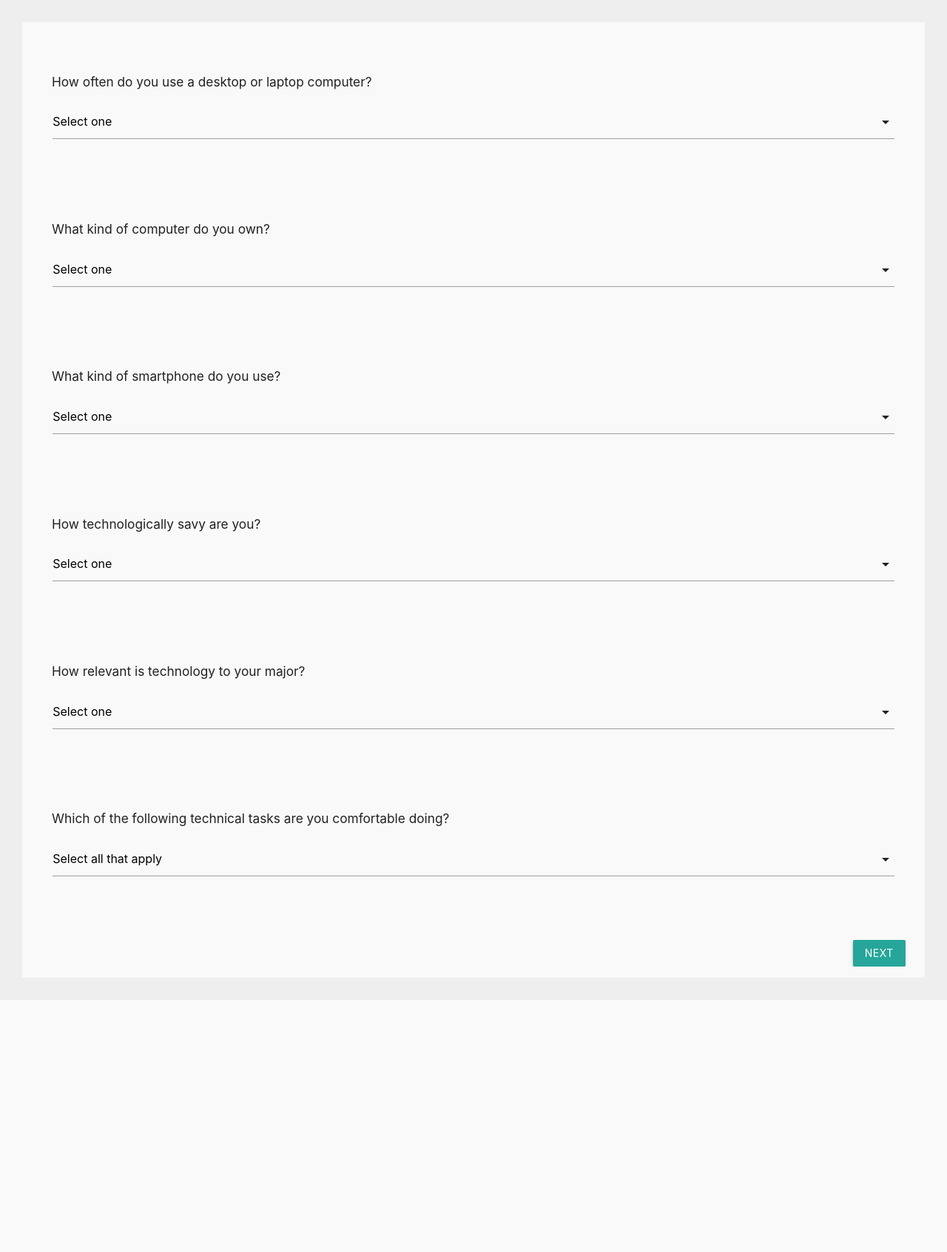
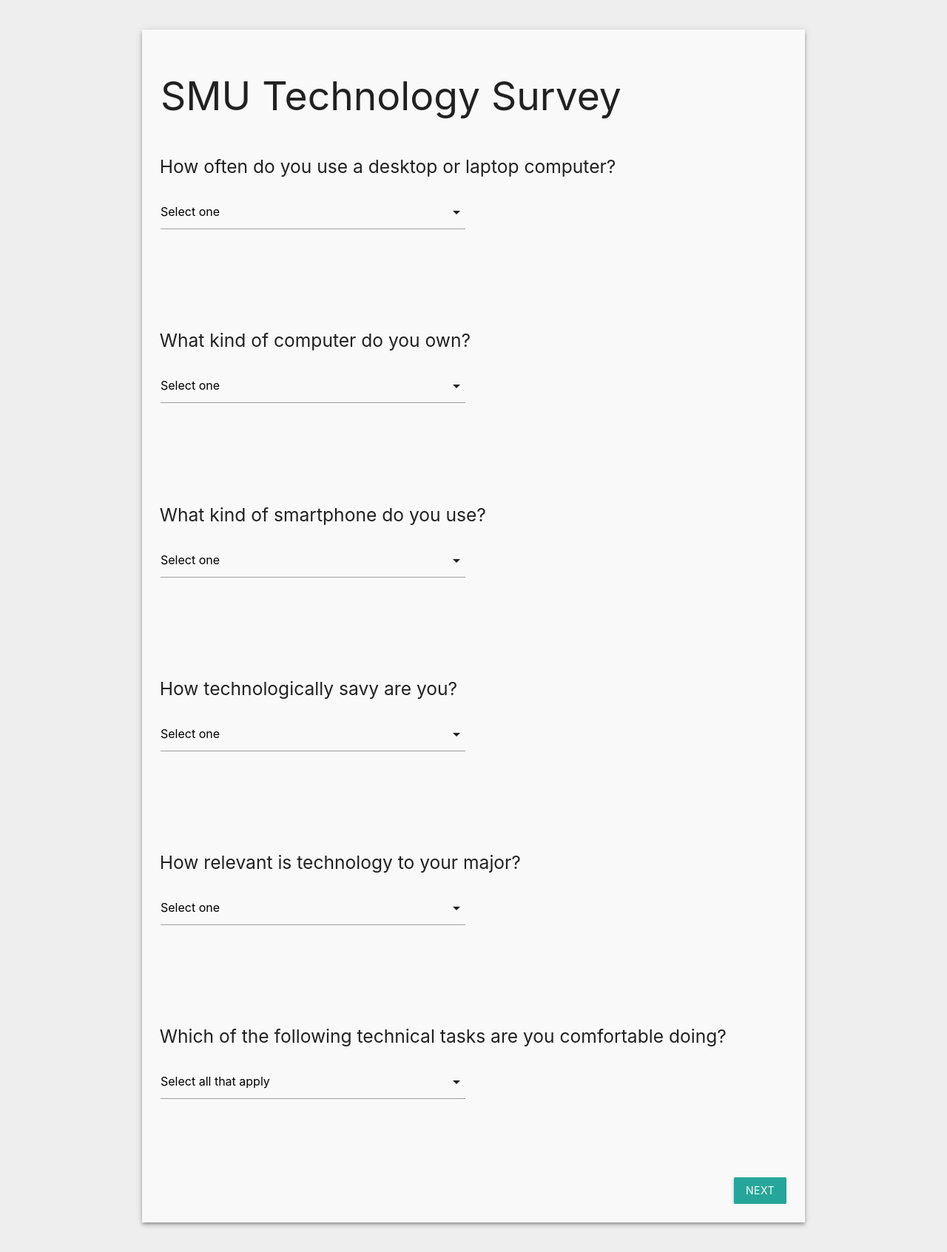
Before and after one commit to smitheric95/AB-Testing-Form, a PHP site: page /templates/index.phtml in a window 1280 px wide. Shown: the whole page at 74% size. Before the commit the page ends 1307 px from the top, so only its background shows below. Run offline with PHP 8.4, Linux system fonts and the light colour scheme.

Commit message:
more styling

```diff
--- a/AB-Testing-Form/public/css/main.css
+++ b/AB-Testing-Form/public/css/main.css
@@ -12,16 +12,21 @@
 	opacity: 0;
 }
 
-h6 {
+h5 {
 	margin-left: 10px;
 }
 
-.row {
-	margin: 30px;
+.container {
 	background-color: #f9f9f9;
-	padding: 15px;
+	padding: 25px;
+	margin-top: 40px;
+	margin-bottom: 40px;
 }
 
 body {
 	background-color: #eee;
 }
+
+.section {
+	margin-bottom: 50px;
+}
--- a/AB-Testing-Form/templates/index.phtml
+++ b/AB-Testing-Form/templates/index.phtml
@@ -30,17 +30,19 @@ $(document).ready(function(){
 
 </head>
 <body>
-
-<div class="row">
+<div class="container z-depth-2">
+	<h2>SMU Technology Survey</h2>
 	<form id="mainForm" action="/postForm" method="POST" class="col s12">
 <!--         <div class="page" id="page1">
-            <div class="row">
+
+		    <div class="row section">
 				<div class="progress">
 					<div class="indeterminate"></div>
 				</div>
             </div>
-            <div class="row">
-                <div class="input-field col s12">
+
+		    <div class="row section">
+                <div class="input-field col s12 m8 l6">
                     <input id="email" name="email" type="email" class="validate" required>
                     <label for="email">Email</label>
                     <span class="helper-text">Please enter a valid SMU email.</span>
@@ -51,9 +53,10 @@ $(document).ready(function(){
 		<div class="page" id="page2">
 
 			<!-- 1 -->
-		    <div class="row">
-		        <h6>How often do you use a desktop or laptop computer?  </h6>
-		        <div class="input-field col s12">
+
+		    <div class="row section">
+		        <h5>How often do you use a desktop or laptop computer?  </h5>
+		        <div class="input-field col s12 m8 l6">
 		            <select name="1.1" required="required" class="validate invalid">
 		                <option value="" disabled selected>Select one</option>
 		                <option value="1">More than 5 hours a day</option>
@@ -65,9 +68,10 @@ $(document).ready(function(){
 		    </div>
 
 		    <!-- 2 -->
-		    <div class="row">
-		        <h6>What kind of computer do you own?  </h6>
-		        <div class="input-field col s12">
+
+		    <div class="row section">
+		        <h5>What kind of computer do you own?  </h5>
+		        <div class="input-field col s12 m8 l6">
 		            <select name="1.2">
 		                <option value="" disabled selected>Select one</option>
 		                <option value="1">Mac (MacOS/OSX)</option>
@@ -81,9 +85,10 @@ $(document).ready(function(){
 		    </div>
 
 		    <!-- 3 -->
-		    <div class="row">
-		        <h6>What kind of smartphone do you use? </h6>
-		        <div class="input-field col s12">
+
+		    <div class="row section">
+		        <h5>What kind of smartphone do you use? </h5>
+		        <div class="input-field col s12 m8 l6">
 		            <select name="1.3">
 		                <option value="" disabled selected>Select one</option>
 		                <option value="1">iPhone</option>
@@ -95,9 +100,10 @@ $(document).ready(function(){
 		    </div>
 
 		    <!-- 4 -->
-		    <div class="row">
-		        <h6>How technologically savy are you? </h6>
-		        <div class="input-field col s12">
+
+		    <div class="row section">
+		        <h5>How technologically savy are you? </h5>
+		        <div class="input-field col s12 m8 l6">
 		            <select name="1.4">
 		                <option value="" disabled selected>Select one</option>
 		                <option value="1">Expert</option>
@@ -110,9 +116,10 @@ $(document).ready(function(){
 		    </div>
 
 		    <!-- 5 -->
-		    <div class="row">
-		        <h6>How relevant is technology to your major? </h6>
-		        <div class="input-field col s12">
+
+		    <div class="row section">
+		        <h5>How relevant is technology to your major? </h5>
+		        <div class="input-field col s12 m8 l6">
 		            <select name="1.5">
 		                <option value="" disabled selected>Select one</option>
 		                <option value="1">Extremely relevant</option>
@@ -125,9 +132,10 @@ $(document).ready(function(){
 		    </div>
 
 		    <!-- 6 -->
-		    <div class="row">
-		        <h6>Which of the following technical tasks are you comfortable doing?</h6>
-		        <div class="input-field col s12">
+
+		    <div class="row section">
+		        <h5>Which of the following technical tasks are you comfortable doing?</h5>
+		        <div class="input-field col s12 m8 l6">
 		            <select name="1.6" multiple >
 		                <option value="" disabled selected>Select all that apply</option>
 		                <option value="1">Typing a paper in Word</option>
@@ -145,9 +153,10 @@ $(document).ready(function(){
 
 		<div class="page" id="page3">
 			<!-- 1 -->
-		    <div class="row">
-		        <h6>What school do you attend?  </h6>
-		        <div class="input-field col s12">
+
+		    <div class="row section">
+		        <h5>What school do you attend?  </h5>
+		        <div class="input-field col s12 m8 l6">
 		            <select name="2.1">
 		                <option value="" disabled selected>Select one</option>
 		                <option value="1">Dedman</option>
@@ -162,9 +171,10 @@ $(document).ready(function(){
 		    </div>
 
 		    <!-- 2 -->
-		    <div class="row">
-		        <h6>What year are you?  </h6>
-		        <div class="input-field col s12">
+
+		    <div class="row section">
+		        <h5>What year are you?  </h5>
+		        <div class="input-field col s12 m8 l6">
 		            <select name="2.2">
 		                <option value="" disabled selected>Select one</option>
 		                <option value="1">Undergraduate</option>
@@ -175,9 +185,10 @@ $(document).ready(function(){
 		    </div>
 
 		    <!-- 3 -->
-		    <div class="row">
-		        <h6>What's your gender?  </h6>
-		        <div class="input-field col s12">
+
+		    <div class="row section">
+		        <h5>What's your gender?  </h5>
+		        <div class="input-field col s12 m8 l6">
 		            <select name="2.3">
 		                <option value="" disabled selected>Select one</option>
 		                <option value="1">Male</option>
@@ -188,9 +199,10 @@ $(document).ready(function(){
 		    </div>
 
 		    <!-- 4 -->
-		    <div class="row">
-		        <h6>How old are you?  </h6>
-		        <div class="input-field col s12">
+
+		    <div class="row section">
+		        <h5>How old are you?  </h5>
+		        <div class="input-field col s12 m8 l6">
 		            <select name="2.4">
 		                <option value="" disabled selected>Select one</option>
 		                <option value="1">17-19</option>
@@ -204,9 +216,10 @@ $(document).ready(function(){
 
 		<!-- 1 -->
 		<div class="page" id="page4">
-		    <div class="row">
-		        <h6>How rushed did you feel while competing this form?  </h6>
-		        <div class="input-field col s12">
+
+		    <div class="row section">
+		        <h5>How rushed did you feel while competing this form?  </h5>
+		        <div class="input-field col s12 m8 l6">
 		            <select name="3.1">
 		                <option value="" disabled selected>Select one</option>
 		                <option value="1">Very rushed</option>
@@ -218,9 +231,10 @@ $(document).ready(function(){
 		    </div>
 
 		    <!-- 2 -->
-		    <div class="row">
-		        <h6>How mentally demanding was filling out this task?  </h6>
-		        <div class="input-field col s12">
+
+		    <div class="row section">
+		        <h5>How mentally demanding was filling out this task?  </h5>
+		        <div class="input-field col s12 m8 l6">
 		            <select name="3.2">
 		                <option value="" disabled selected>Select one</option>
 		                <option value="1">Very demanding</option>
@@ -232,9 +246,10 @@ $(document).ready(function(){
 		    </div>
 
 		    <!-- 3 -->
-		    <div class="row">
-		        <h6>How many questions did you find difficult to answer?  </h6>
-		        <div class="input-field col s12">
+
+		    <div class="row section">
+		        <h5>How many questions did you find difficult to answer?  </h5>
+		        <div class="input-field col s12 m8 l6">
 		            <select name="3.3">
 		                <option value="" disabled selected>Select one</option>
 		                <option value="1">Very difficult</option>
@@ -246,9 +261,10 @@ $(document).ready(function(){
 		    </div>
 
 		    <!-- 4 -->
-		    <div class="row">
-		        <h6>How frustrated or discouraged were you while completing this form?  </h6>
-		        <div class="input-field col s12">
+
+		    <div class="row section">
+		        <h5>How frustrated or discouraged were you while completing this form?  </h5>
+		        <div class="input-field col s12 m8 l6">
 		            <select name="3.4">
 		                <option value="" disabled selected>Select one</option>
 		                <option value="1">Very frustrated</option>
@@ -260,9 +276,10 @@ $(document).ready(function(){
 		    </div>
 
 		    <!-- 5 -->
-		    <div class="row">
-		        <h6>How happy were you completing this form?  </h6>
-		        <div class="input-field col s12">
+
+		    <div class="row section">
+		        <h5>How happy were you completing this form?  </h5>
+		        <div class="input-field col s12 m8 l6">
 		            <select name="3.5">
 		                <option value="" disabled selected>Select one</option>
 		                <option value="1">Happy</option>
@@ -274,9 +291,10 @@ $(document).ready(function(){
 		    </div>
 
 		    <!-- 6 -->
-		    <div class="row">
-		        <h6>How likely are you to share this form?  </h6>
-		        <div class="input-field col s12">
+
+		    <div class="row section">
+		        <h5>How likely are you to share this form?  </h5>
+		        <div class="input-field col s12 m8 l6">
 		            <select name="3.6">
 		                <option value="" disabled selected>Select one</option>
 		                <option value="1">Very likely</option>
@@ -288,9 +306,10 @@ $(document).ready(function(){
 		    </div>
 
 		    <!-- 7 -->
-		    <div class="row">
-		        <h6>What was the first question in this form?  </h6>
-		        <div class="input-field col s12">
+
+		    <div class="row section">
+		        <h5>What was the first question in this form?  </h5>
+		        <div class="input-field col s12 m8 l6">
 		            <select name="3.7">
 		                <option value="" disabled selected>Select one</option>
 		                <option value="1">How often do you use a desktop or laptop computer?</option>
```
